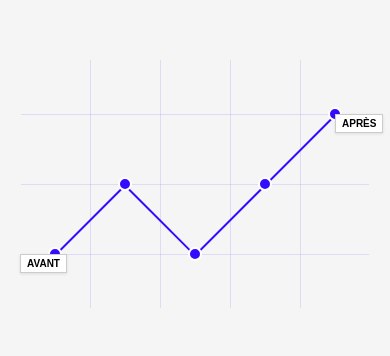
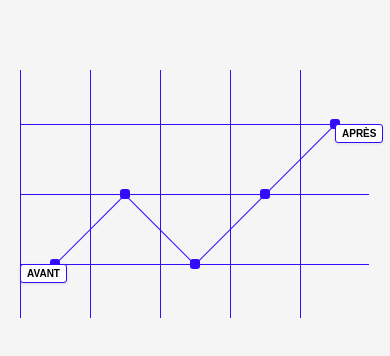
Before and after one commit to nico-private-dev/graphique-design-LP, a plain HTML site: page index.html in a window 390 px wide. Shown: the part 228-584 px from the top of the page. Drawn offline with nearby package versions, Linux system fonts and the light colour scheme.

Commit message:
style: update graph design with square points and modernized grid appearance

```diff
--- a/index.html
+++ b/index.html
@@ -1,15 +1,16 @@
 <!DOCTYPE html>
 <html lang="fr">
+
 <head>
   <meta charset="UTF-8" />
-  <meta name="viewport" content="width=device-width, initial-scale=1.0"/>
+  <meta name="viewport" content="width=device-width, initial-scale=1.0" />
   <title>Graphique Avant / Après</title>
   <style>
     :root {
       --grid-size: 150px;
       --graph-color: #330CFD;
-      --point-size: 16px;
-      --grid-color: rgba(0, 0, 255, 0.1);
+      --point-size: 15px;
+      --grid-color: #330CFD;
       --background-color: #f5f5f5;
       --half-grid: 75px;
     }
@@ -29,8 +30,8 @@
       width: 100%;
       max-width: 1200px;
       padding: 20px;
-      box-sizing: border-box; /* S'assurer que le padding est inclus dans la largeur */
-      overflow-x: hidden; /* Empêcher le scroll horizontal */
+      box-sizing: border-box;
+      overflow-x: hidden;
     }
 
     .hero-graph {
@@ -41,7 +42,9 @@
       background-color: var(--background-color);
     }
 
-    /* Grille */
+    /*********************
+    Grille
+    **********************/
     .grid {
       position: absolute;
       top: 0;
@@ -68,21 +71,24 @@
       top: 1px;
     }
 
-    /* Points du graphique */
+    /*********************
+    Points du graphique
+    **********************/
     .graph-point {
       position: absolute;
       width: var(--point-size);
       height: var(--point-size);
       background-color: var(--graph-color);
-      border: 2px solid white;
-      border-radius: 50%;
+      border-radius: 5px;
       transform: translate(-50%, -50%);
       z-index: 2;
       opacity: 0;
       animation: scaleIn 0.5s ease-out forwards;
     }
 
-    /* Points spécifiques */
+    /*********************
+    Points spécifiques
+    **********************/
     .point-1 {
       left: calc(var(--grid-size) * 0.5 + var(--half-grid));
       top: calc(var(--grid-size) * 2);
@@ -125,14 +131,16 @@
       animation-delay: 1.4s;
     }
 
-    /* Lignes du graphique */
+    /*********************
+    Lignes du graphique
+    **********************/
     .line {
       position: absolute;
-      height: 2px;
+      height: 1px;
       background-color: var(--graph-color);
       transform-origin: 0 0;
       z-index: 1;
-      width: 0; /* Largeur initiale à 0 */
+      width: 0;
       animation: drawLine 0.8s ease-in-out forwards;
     }
 
@@ -184,15 +192,18 @@
       animation-delay: 1.3s;
     }
 
-    /* Étiquettes */
+    /*********************
+    Étiquettes
+    **********************/
     .label {
       position: absolute;
       background-color: white;
-      border: 1px solid #ccc;
+      border: 1px solid #330CFD;
+      border-radius: 3px;
       padding: 6px 12px;
       font-size: 14px;
       font-weight: bold;
-      box-shadow: 0 1px 3px rgba(0,0,0,0.1);
+      box-shadow: 0 1px 3px rgba(0, 0, 0, 0.1);
       z-index: 10;
       transform: translateY(-50%);
       opacity: 0;
@@ -211,25 +222,47 @@
       animation-delay: 1.6s;
     }
 
-    /* Animations */
+    /*********************
+    Animations
+    **********************/
     @keyframes fadeIn {
-      from { opacity: 0; }
-      to { opacity: 1; }
+      from {
+        opacity: 0;
+      }
+
+      to {
+        opacity: 1;
+      }
     }
 
     @keyframes drawLine {
-      from { width: 0; }
-      to { width: 212px; }
+      from {
+        width: 0;
+      }
+
+      to {
+        width: 212px;
+      }
     }
 
     @keyframes drawLineResponsive {
-      from { width: 0; }
-      to { width: 100px; }
+      from {
+        width: 0;
+      }
+
+      to {
+        width: 100px;
+      }
     }
 
     @keyframes drawGrid {
-      from { opacity: 0; }
-      to { opacity: 1; }
+      from {
+        opacity: 0;
+      }
+
+      to {
+        opacity: 1;
+      }
     }
 
     @keyframes scaleIn {
@@ -237,6 +270,7 @@
         transform: translate(-50%, -50%) scale(0);
         opacity: 0;
       }
+
       to {
         transform: translate(-50%, -50%) scale(1);
         opacity: 1;
@@ -248,12 +282,16 @@
         opacity: 0;
         transform: translateY(20px);
       }
+
       to {
         opacity: 1;
         transform: translateY(0);
       }
     }
 
+    /*********************
+    Mobile
+    **********************/
     @media (max-width: 768px) {
       :root {
         --grid-size: 100px;
@@ -269,7 +307,6 @@
         position: relative;
         padding: 0 var(--grid-size);
         box-sizing: border-box;
-        margin-top: -20px; /* Remonter légèrement le graphique */
       }
 
       .label {
@@ -278,7 +315,10 @@
       }
 
       /* Masquer les points 6 et 7 et les lignes correspondantes */
-      .point-6, .point-7, .line-5, .line-6 {
+      .point-6,
+      .point-7,
+      .line-5,
+      .line-6 {
         display: none;
       }
 
@@ -289,58 +329,62 @@
         width: 100%;
       }
 
+      .graph-point {
+        border-radius: 3px;
+      }
+
       /* Décaler tous les points d'une case en bas et à gauche */
       .point-1 {
         left: calc(50% - var(--grid-size) * 2);
-        top: calc(var(--grid-size) * 3 - 15px); /* Remonter de 15px */
+        top: calc(var(--grid-size) * 3 - 15px);
       }
 
       .point-2 {
         left: calc(50% - var(--grid-size));
-        top: calc(var(--grid-size) * 2 - 15px); /* Remonter de 15px */
+        top: calc(var(--grid-size) * 2 - 15px);
       }
 
       .point-3 {
         left: calc(50%);
-        top: calc(var(--grid-size) * 3 - 15px); /* Remonter de 15px */
+        top: calc(var(--grid-size) * 3 - 15px);
       }
 
       .point-4 {
         left: calc(50% + var(--grid-size));
-        top: calc(var(--grid-size) * 2 - 15px); /* Remonter de 15px */
+        top: calc(var(--grid-size) * 2 - 15px);
       }
 
       /* Repositionner le point 5 en diagonale supérieure du point 4 */
       .point-5 {
         left: calc(50% + var(--grid-size) * 2);
-        top: calc(var(--grid-size) * 1.5 - var(--half-grid) - 15px); /* Remonter de 15px */
+        top: calc(var(--grid-size) * 1.5 - var(--half-grid) - 15px);
       }
 
-      /* Ajuster les lignes pour connecter les points décalés */
+      /* Ajuster les lignes pour relier les points décalés */
       .line-1 {
         left: calc(50% - var(--grid-size) * 2);
-        top: calc(var(--grid-size) * 3 - 15px); /* Remonter de 15px */
+        top: calc(var(--grid-size) * 3 - 15px);
         transform: rotate(-45deg);
         animation: drawLineResponsive 0.8s ease-in-out forwards;
       }
 
       .line-2 {
         left: calc(50% - var(--grid-size));
-        top: calc(var(--grid-size) * 2 - 15px); /* Remonter de 15px */
+        top: calc(var(--grid-size) * 2 - 15px);
         transform: rotate(45deg);
         animation: drawLineResponsive 0.8s ease-in-out forwards;
       }
 
       .line-3 {
         left: calc(50%);
-        top: calc(var(--grid-size) * 3 - 15px); /* Remonter de 15px */
+        top: calc(var(--grid-size) * 3 - 15px);
         transform: rotate(-45deg);
         animation: drawLineResponsive 0.8s ease-in-out forwards;
       }
 
       .line-4 {
         left: calc(50% + var(--grid-size));
-        top: calc(var(--grid-size) * 2 - 15px); /* Remonter de 15px */
+        top: calc(var(--grid-size) * 2 - 15px);
         transform: rotate(-45deg);
         animation: drawLineResponsive 0.8s ease-in-out forwards;
       }
@@ -348,14 +392,14 @@
       /* Repositionner les étiquettes */
       .label.avant {
         left: calc(50% - var(--grid-size) * 2.5);
-        top: calc(var(--grid-size) * 3 - 15px); /* Remonter de 15px */
+        top: calc(var(--grid-size) * 3 - 15px);
       }
 
       .label.apres {
         right: auto;
         left: calc(50% + var(--grid-size) * 2);
-        top: calc(var(--grid-size) * 1 - 15px); /* Ajusté pour être au-dessus du point 5 */
-        transform: translateY(-100%); /* Positionner au-dessus du point */
+        top: calc(var(--grid-size) * 1 - 15px);
+        transform: translateY(-100%);
       }
     }
 
@@ -377,6 +421,7 @@
     }
   </style>
 </head>
+
 <body>
 
   <div class="container">
@@ -406,134 +451,144 @@
     </div>
   </div>
 
+  <script src="https://code.jquery.com/jquery-3.6.0.min.js"></script>
   <script>
     function generateGrid() {
-    const gridSize = parseInt(getComputedStyle(document.documentElement).getPropertyValue('--grid-size'));
-    const gridContainer = document.getElementById('grid');
-    const graphContainer = document.querySelector('.hero-graph');
+      var gridSize = parseInt(getComputedStyle(document.documentElement).getPropertyValue('--grid-size'));
+      var $gridContainer = $('#grid');
+      var $graphContainer = $('.hero-graph');
 
       // Vider le conteneur de la grille
-    gridContainer.innerHTML = '';
+      $gridContainer.empty();
 
       // Dimensions du conteneur
-    const width = graphContainer.offsetWidth;
-    const height = graphContainer.offsetHeight;
+      var width = $graphContainer.width();
+      var height = $graphContainer.height();
 
       // Nombre de cellules dans la grille
-    let cols = Math.ceil(width / gridSize);
-    const rows = Math.ceil(height / gridSize);
+      var cols = Math.ceil(width / gridSize);
+      var rows = Math.ceil(height / gridSize);
 
       // En version mobile, réduire d'une colonne
-    if (window.innerWidth <= 768) {
-      cols = cols - 1;
+      if ($(window).width() <= 768) {
+        cols = cols + 1;
 
         // Ajuster la position des lignes verticales pour s'aligner avec les points
-      const offsetX = (width - (cols - 1) * gridSize) / 2;
+        var offsetX = (width - (cols - 1) * gridSize) / 2;
 
         // Créer les lignes horizontales de la grille (sauf les bordures)
-      for (let i = 1; i < rows; i++) {
-        const line = document.createElement('div');
-        line.className = 'grid-line grid-line-horizontal';
-        // Remonter légèrement les lignes horizontales (décalage de -15px)
-        line.style.top = ((i * gridSize) - 15) + 'px';
-        // Ajouter un délai d'animation pour chaque ligne
-        line.style.animationDelay = (0.05 * i) + 's';
-        gridContainer.appendChild(line);
+        for (var i = 1; i < rows; i++) {
+          var $line = $('<div></div>')
+            .addClass('grid-line grid-line-horizontal')
+            .css({
+              'top': ((i * gridSize) - 15) + 'px',
+              'animation-delay': (0.05 * i) + 's'
+            });
+          $gridContainer.append($line);
         }
 
         // Créer les lignes verticales de la grille (sauf les bordures)
-      for (let i = 0; i < cols; i++) {
-        const line = document.createElement('div');
-        line.className = 'grid-line grid-line-vertical';
-        line.style.left = (offsetX + i * gridSize) + 'px';
-        // Ajouter un délai d'animation pour chaque ligne
-        line.style.animationDelay = (0.05 * (i + rows)) + 's';
-        gridContainer.appendChild(line);
+        for (var i = -1; i <= cols; i++) {
+          var $line = $('<div></div>')
+            .addClass('grid-line grid-line-vertical')
+            .css({
+              'left': (offsetX + i * gridSize) + 'px',
+              'animation-delay': (0.05 * (i + rows)) + 's'
+            });
+          $gridContainer.append($line);
         }
       } else {
         // Créer les lignes horizontales de la grille (sauf les bordures)
-      for (let i = 1; i < rows; i++) {
-        const line = document.createElement('div');
-        line.className = 'grid-line grid-line-horizontal';
-        line.style.top = (i * gridSize) + 'px';
-        // Ajouter un délai d'animation pour chaque ligne
-        line.style.animationDelay = (0.05 * i) + 's';
-        gridContainer.appendChild(line);
+        for (var i = 1; i < rows; i++) {
+          var $line = $('<div></div>')
+            .addClass('grid-line grid-line-horizontal')
+            .css({
+              'top': (i * gridSize) + 'px',
+              'animation-delay': (0.05 * i) + 's'
+            });
+          $gridContainer.append($line);
         }
 
         // Créer les lignes verticales de la grille (sauf les bordures)
-      for (let i = 1; i < cols; i++) {
-        const line = document.createElement('div');
-        line.className = 'grid-line grid-line-vertical';
-        line.style.left = (i * gridSize) + 'px';
-        // Ajouter un délai d'animation pour chaque ligne
-        line.style.animationDelay = (0.05 * (i + rows)) + 's';
-        gridContainer.appendChild(line);
+        for (var i = 1; i < cols; i++) {
+          var $line = $('<div></div>')
+            .addClass('grid-line grid-line-vertical')
+            .css({
+              'left': (i * gridSize) + 'px',
+              'animation-delay': (0.05 * (i + rows)) + 's'
+            });
+          $gridContainer.append($line);
         }
       }
     }
 
     // Fonction pour réinitialiser les animations lors du scroll
     function handleIntersection(entries, observer) {
-    entries.forEach(entry => {
+      $.each(entries, function (i, entry) {
         if (entry.isIntersecting) {
           // Réinitialiser les animations en retirant et réappliquant les classes
-        const graph = entry.target;
-        const points = graph.querySelectorAll('.graph-point');
-        const lines = graph.querySelectorAll('.line');
-        const labels = graph.querySelectorAll('.label');
-        const gridLines = graph.querySelectorAll('.grid-line');
+          var $graph = $(entry.target);
+          var $points = $graph.find('.graph-point');
+          var $lines = $graph.find('.line');
+          var $labels = $graph.find('.label');
+          var $gridLines = $graph.find('.grid-line');
 
           // Réinitialiser l'opacité et les styles pour une nouvelle animation
-        points.forEach(point => {
-          point.style.animation = 'none';
-          point.offsetHeight; // Force reflow
-          point.style.animation = '';
+          $points.each(function () {
+            var $point = $(this);
+            $point.css('animation', 'none');
+            $point[0].offsetHeight; // Force reflow
+            $point.css('animation', '');
           });
 
-        lines.forEach(line => {
-          line.style.animation = 'none';
-          line.offsetHeight; // Force reflow
-          line.style.animation = '';
+          $lines.each(function () {
+            var $line = $(this);
+            $line.css('animation', 'none');
+            $line[0].offsetHeight; // Force reflow
+            $line.css('animation', '');
           });
 
-        labels.forEach(label => {
-          label.style.animation = 'none';
-          label.offsetHeight; // Force reflow
-          label.style.animation = '';
+          $labels.each(function () {
+            var $label = $(this);
+            $label.css('animation', 'none');
+            $label[0].offsetHeight; // Force reflow
+            $label.css('animation', '');
           });
 
-        gridLines.forEach(gridLine => {
-          gridLine.style.animation = 'none';
-          gridLine.offsetHeight; // Force reflow
-          gridLine.style.animation = '';
+          $gridLines.each(function () {
+            var $gridLine = $(this);
+            $gridLine.css('animation', 'none');
+            $gridLine[0].offsetHeight; // Force reflow
+            $gridLine.css('animation', '');
           });
         }
       });
     }
 
     // Générer la grille au chargement
-  document.addEventListener('DOMContentLoaded', function() {
+    $(document).ready(function () {
       generateGrid();
 
       // Configurer l'Intersection Observer pour déclencher l'animation quand le graphique est visible
-    const observer = new IntersectionObserver(handleIntersection, {
+      if ('IntersectionObserver' in window) {
+        var observer = new IntersectionObserver(handleIntersection, {
           root: null,
           threshold: 0.2 // Déclenche quand 20% du graphique est visible
         });
 
         // Observer le graphique
-    const graph = document.querySelector('.hero-graph');
-    observer.observe(graph);
-  });
+        observer.observe($('.hero-graph')[0]);
+      }
 
       // Recalculer lors du redimensionnement avec debounce pour optimiser les performances
-  let resizeTimer;
-  window.addEventListener('resize', function() {
+      var resizeTimer;
+      $(window).on('resize', function () {
         clearTimeout(resizeTimer);
         resizeTimer = setTimeout(generateGrid, 100);
+      });
     });
   </script>
 
 </body>
+
 </html>
```
Also changed, not shown: 1 other file. Lines whose indentation alone changed are shown as unchanged.
